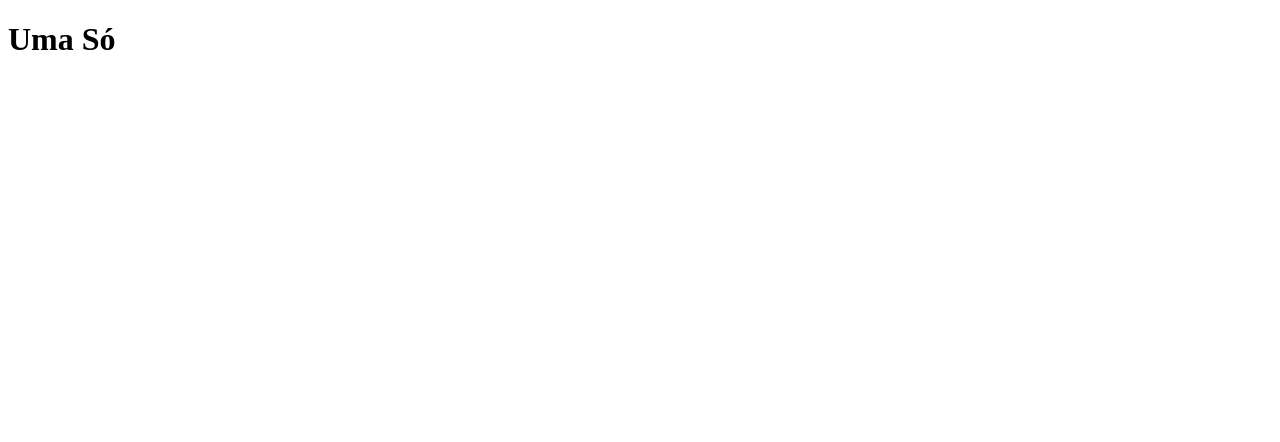
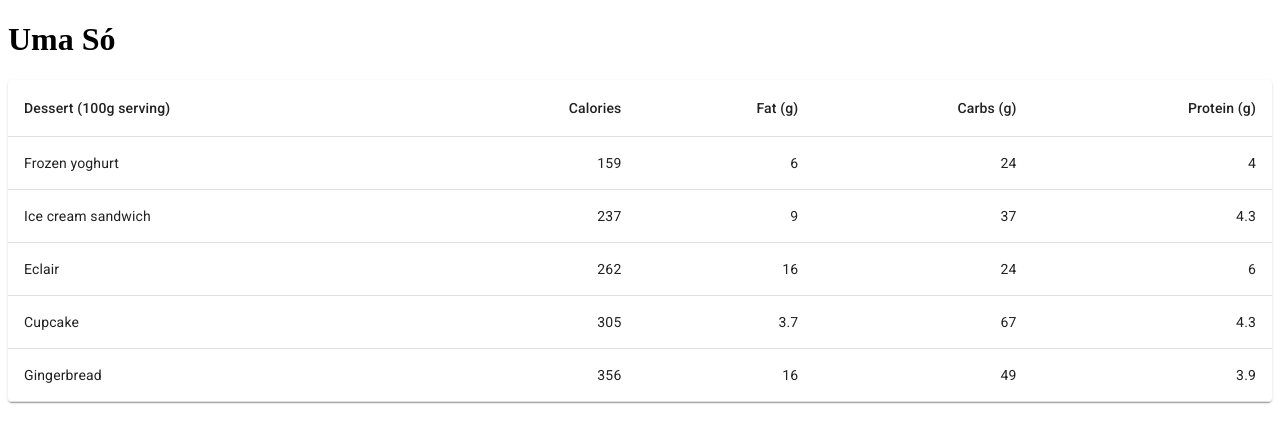
Before and after one commit to caiqalmeida/umaso-front, a React (Create React App) app: page / in a window 1280 px wide. Shown: the top 442 px of the page. Built offline with nearby package versions, Linux system fonts and the light colour scheme.

Commit message:
Initiated ExpensesList

```diff
--- a/src/App.tsx
+++ b/src/App.tsx
@@ -1,11 +1,13 @@
-import React from "react";
+import React from 'react'
+import ExpensesList from './components/ExpensesList'
 
 function App() {
-  return (
-    <div className="App">
-      <h1>Uma Só</h1>
-    </div>
-  );
+    return (
+        <div className="App">
+            <h1>Uma Só</h1>
+            <ExpensesList />
+        </div>
+    )
 }
 
-export default App;
+export default App
--- /dev/null
+++ b/src/components/ExpensesList.tsx
@@ -0,0 +1,57 @@
+import React from 'react'
+import Table from '@material-ui/core/Table'
+import TableBody from '@material-ui/core/TableBody'
+import TableCell from '@material-ui/core/TableCell'
+import TableContainer from '@material-ui/core/TableContainer'
+import TableHead from '@material-ui/core/TableHead'
+import TableRow from '@material-ui/core/TableRow'
+import Paper from '@material-ui/core/Paper'
+
+function createData(
+    name: string,
+    calories: number,
+    fat: number,
+    carbs: number,
+    protein: number
+) {
+    return { name, calories, fat, carbs, protein }
+}
+
+const rows = [
+    createData('Frozen yoghurt', 159, 6.0, 24, 4.0),
+    createData('Ice cream sandwich', 237, 9.0, 37, 4.3),
+    createData('Eclair', 262, 16.0, 24, 6.0),
+    createData('Cupcake', 305, 3.7, 67, 4.3),
+    createData('Gingerbread', 356, 16.0, 49, 3.9),
+]
+
+export default function BasicTable() {
+    return (
+        <TableContainer component={Paper}>
+            <Table>
+                <TableHead>
+                    <TableRow>
+                        <TableCell>Dessert (100g serving)</TableCell>
+                        <TableCell align="right">Calories</TableCell>
+                        <TableCell align="right">Fat&nbsp;(g)</TableCell>
+                        <TableCell align="right">Carbs&nbsp;(g)</TableCell>
+                        <TableCell align="right">Protein&nbsp;(g)</TableCell>
+                    </TableRow>
+                </TableHead>
+                <TableBody>
+                    {rows.map((row) => (
+                        <TableRow key={row.name}>
+                            <TableCell component="th" scope="row">
+                                {row.name}
+                            </TableCell>
+                            <TableCell align="right">{row.calories}</TableCell>
+                            <TableCell align="right">{row.fat}</TableCell>
+                            <TableCell align="right">{row.carbs}</TableCell>
+                            <TableCell align="right">{row.protein}</TableCell>
+                        </TableRow>
+                    ))}
+                </TableBody>
+            </Table>
+        </TableContainer>
+    )
+}
```
Also changed, not shown: public/logo192.png (deleted), public/logo512.png (deleted), public/manifest.json (deleted), public/robots.txt (deleted).
